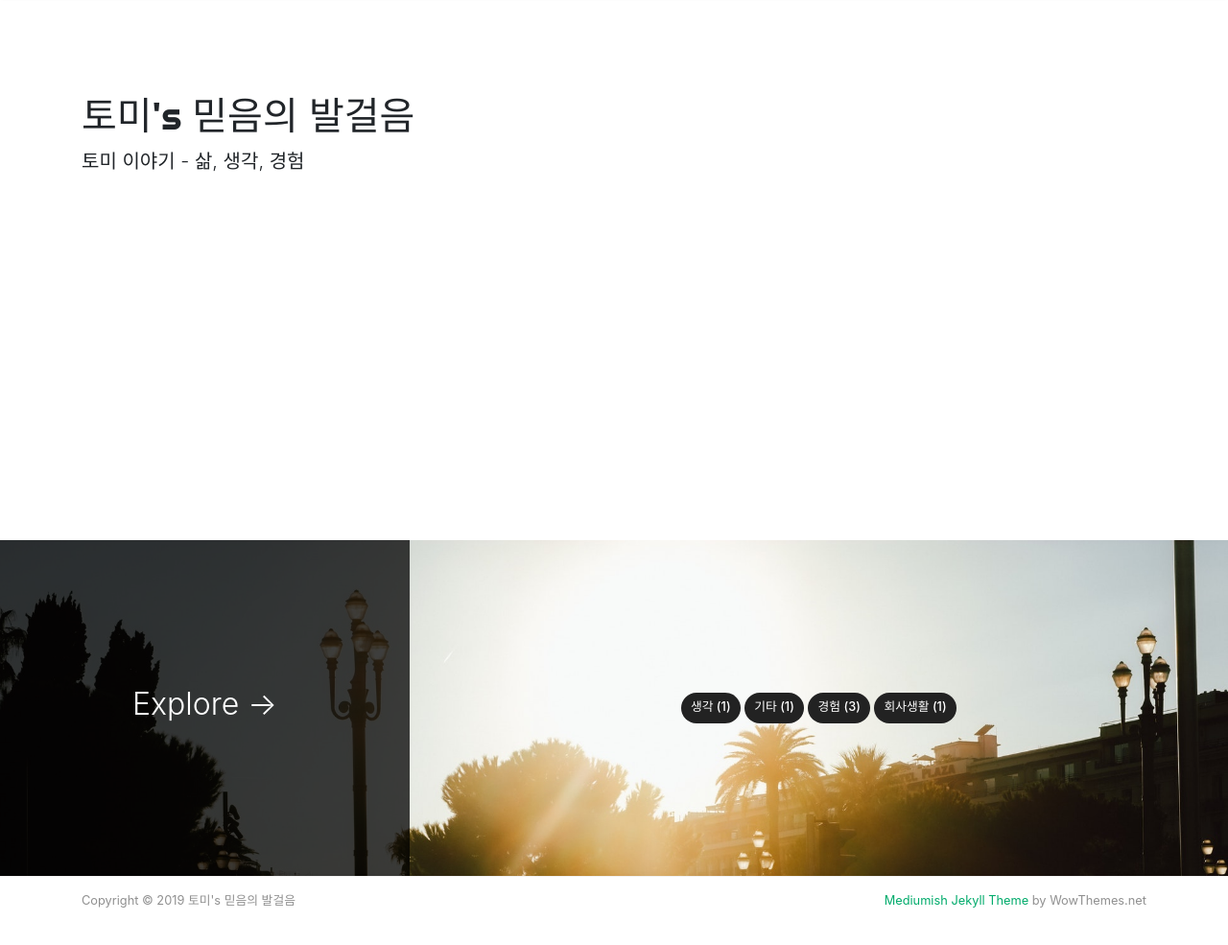
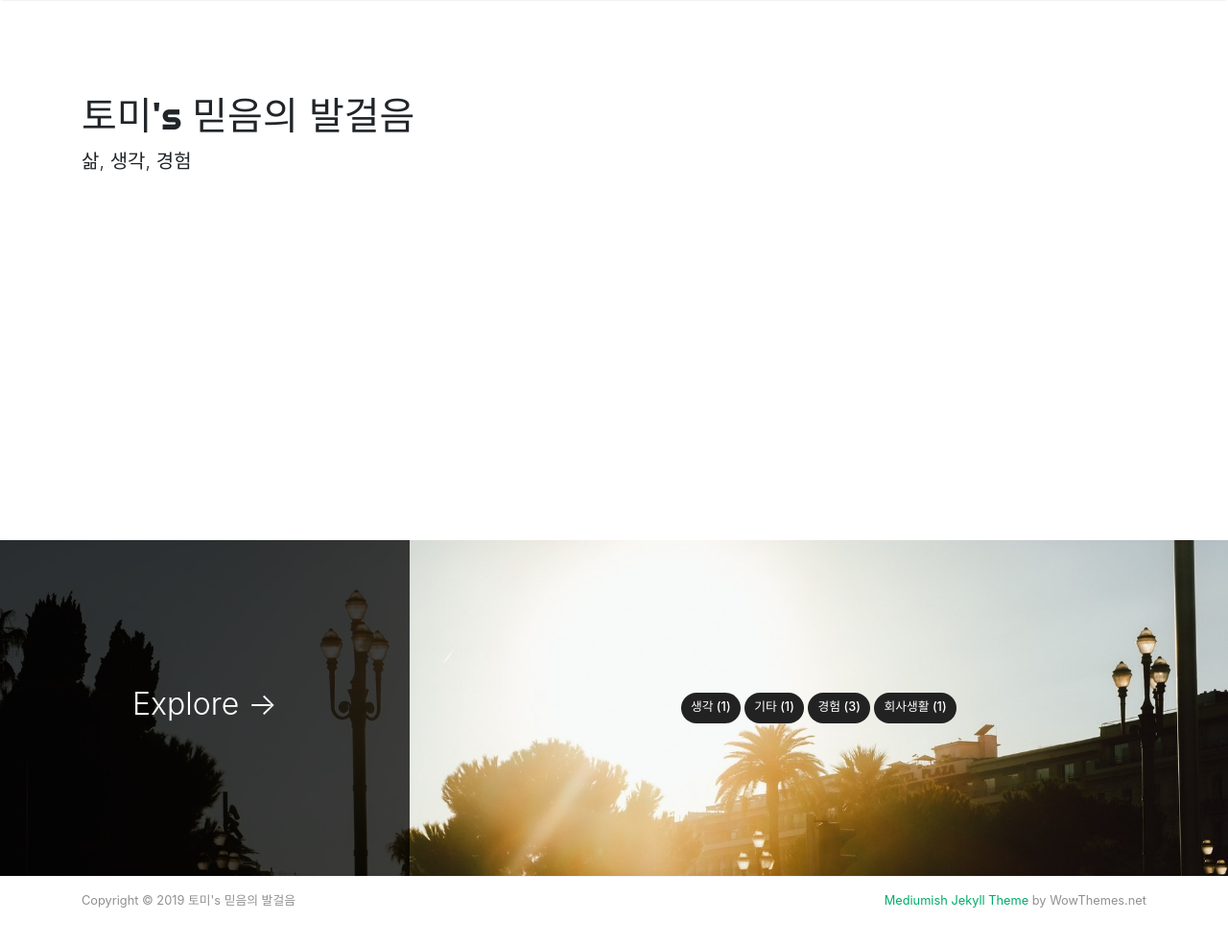
Before and after one commit to Jusung/joyfulpace, a Jekyll site: the page built from _pages/tags.md, in a window 1280 px wide and 1022 px high. Shown: the top 985 px of the window at 96% size. Built offline with Jekyll 4.4.1, drawn with Linux system fonts in a browser that asks for light colours; nearby versions of some CDN libraries; part of the change alters nothing that is shown.

Commit message:
go for it

```diff
--- a/_config.yml
+++ b/_config.yml
@@ -1,7 +1,7 @@
 # Site
 name: "토미's 믿음의 발걸음"
 title: "삶, 생각, 경험"
-description: "토미 이야기 - 삶, 생각, 경험"
+description: "삶, 생각, 경험"
 logo: 'assets/images/logo.png'
 favicon: 'assets/images/logo.png'
 baseurl: '/tommy'
@@ -13,23 +13,14 @@ permalink: /:title/
 
 # Authors
 authors:
-  sal:
+  tommy:
     name: Tommy
     display_name: Tommy
     gravatar: e56154546cf4be74e393c62d1ae9f9d4
     email: kyejusung@gmail.com
-    web: https://jusung
-    twitter: https://twitter.com/wowthemesnet
-    description: "Author of Mediumish, a Bootstrap Medium styled template available for WordPress, HTML, Ghost and Jekyll. You are currently previewing Jekyll template demo."
-  john:
-    name: John
-    display_name: John
-    avatar: 'assets/images/avatar.png'
-    gravatar: b1cc14991db7a456fcd761680bbc8f81
-    email: kyejusung@gmail.com
-    web: https://jusung.github.io/tommy/
+    web: https://jusung.github.io
     twitter: https://twitter.com/kyejusung
-    description: "This is the author box. Write a short description of the author here. You are currently previewing Mediumish demo, a Jekyll template compatible with Github pages."
+    description: "I am who I am."
 
 # Plugins
 plugins:
```
Also changed, not shown: assets/images/logo.png.
